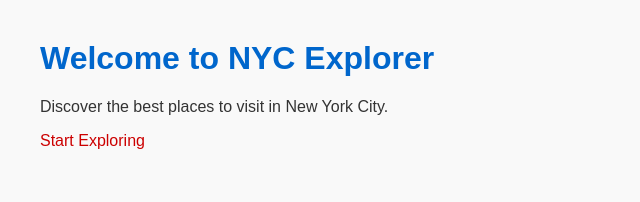
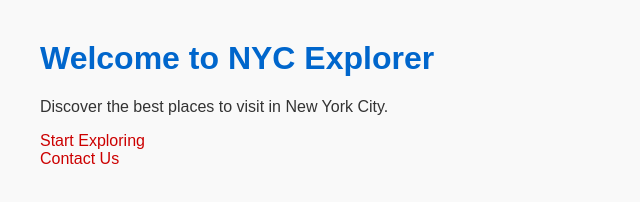
Before and after one commit to aleshasulahry-hub/aleshas-nyc, a plain HTML site: page index.html in a window 1280 px wide. Shown: the full height of the page, 0-640 px from the left. Drawn offline with Linux system fonts and the light colour scheme.

Commit message:
Update index.html

```diff
--- a/index.html
+++ b/index.html
@@ -7,6 +7,9 @@
 <body>
   <h1>Welcome to NYC Explorer</h1>
   <p>Discover the best places to visit in New York City.</p>
+
   <a href="explore.html">Start Exploring</a>
+  <br>
+  <a href="contact.html">Contact Us</a> <!-- Added link -->
 </body>
 </html>
```
